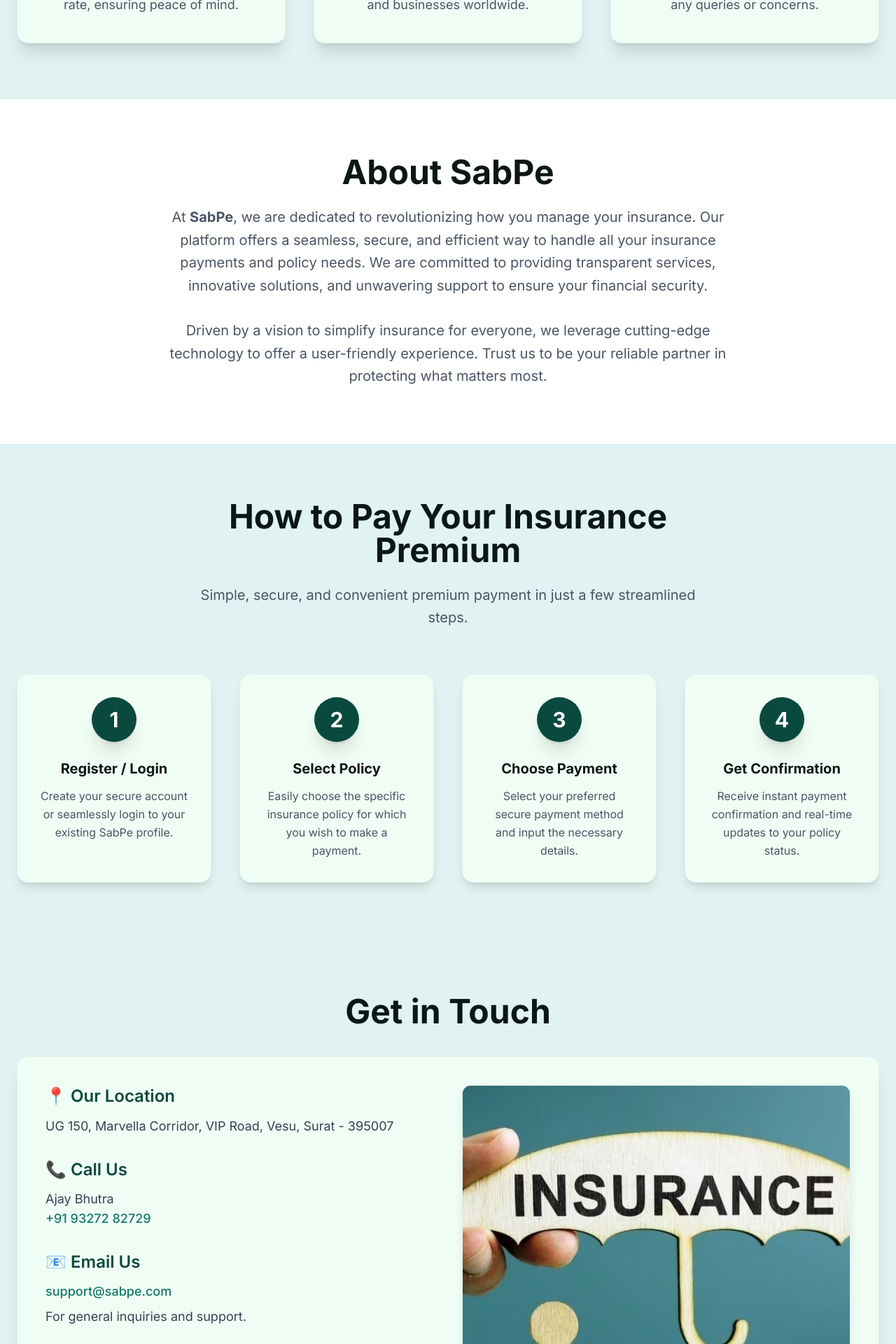
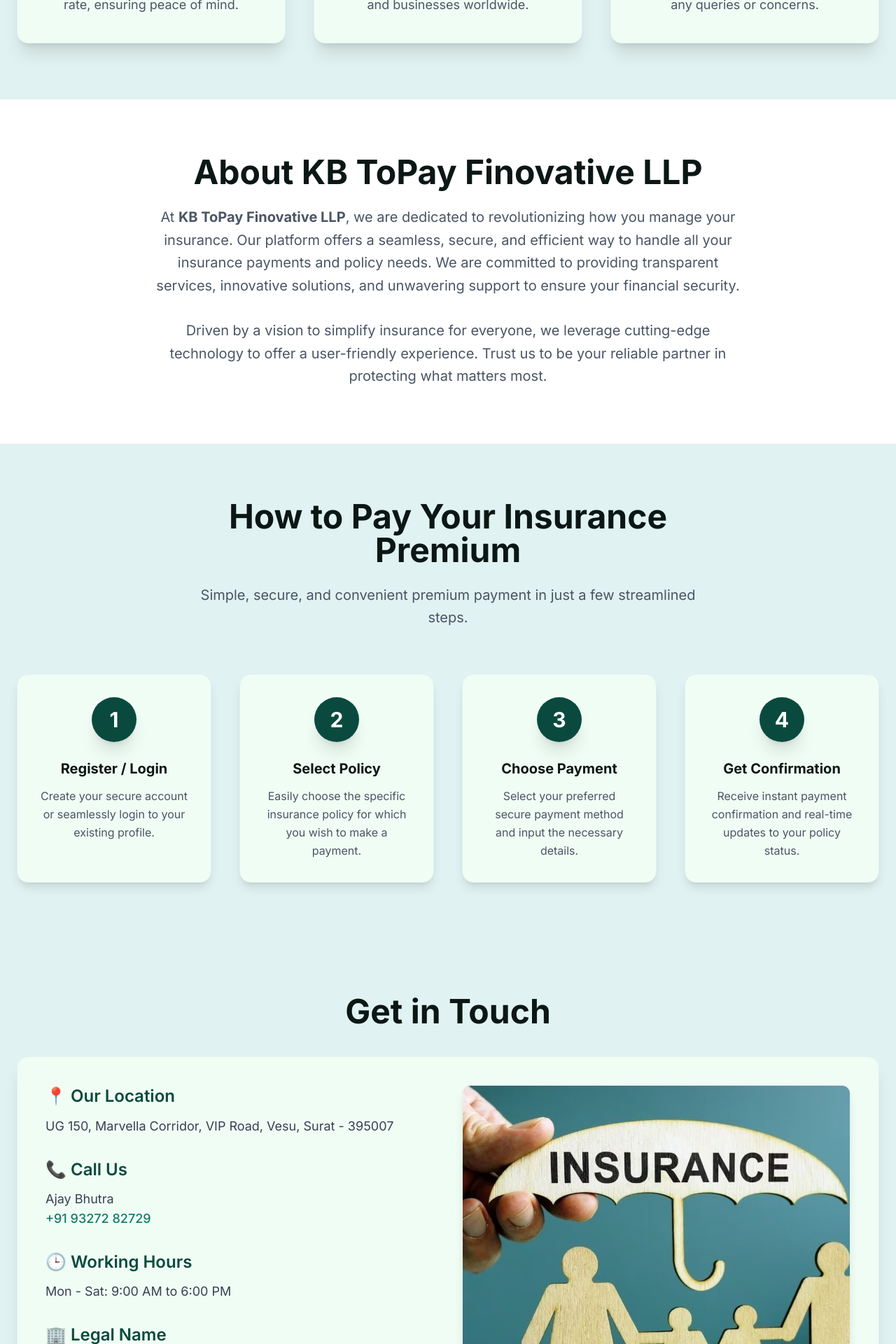
Before and after one commit to ParasUpadhayay-Clickpe/insurance-sabpe, a Next.js app: page / in a window 1280 px wide. Shown: the part 880-2800 px from the top of the page at 70% size. Built offline with nearby package versions, Linux system fonts and the light colour scheme.

Commit message:
replace company name with parent company name

```diff
--- a/src/app/layout.tsx
+++ b/src/app/layout.tsx
@@ -18,8 +18,8 @@
 });
 
 export const metadata: Metadata = {
-  title: "SabPe - Secure Insurance Payments",
-  description: "Pay insurance premiums securely and instantly with SabPe.",
+  title: "Secure Insurance Payments",
+  description: "Pay insurance premiums securely and instantly.",
 };
 
 export default function RootLayout({
@@ -39,7 +39,7 @@
               <div className="bg-primary p-3 rounded-lg mr-3 shadow-md">
                 <i className="fas fa-shield-alt text-white text-xl" />
               </div>
-              <span className="text-2xl font-bold text-primary">SabPe</span>
+              <span className="text-2xl font-bold text-primary">KB ToPay Finovative LLP</span>
             </Link>
             <nav className="hidden md:flex items-center space-x-8">
               <Link href="/#hero" className="font-medium text-gray-700 hover:text-primary transition duration-300">Home</Link>
@@ -63,7 +63,7 @@
                   <div className="bg-primary p-3 rounded-lg mr-3 shadow-md">
                     <i className="fas fa-shield-alt text-white text-xl" />
                   </div>
-                  <h3 className="text-2xl font-bold">SabPe</h3>
+                  <h3 className="text-2xl font-bold">KB ToPay Finovative LLP</h3>
                 </div>
                 <p className="text-gray-400 mb-6 leading-relaxed">Secure and convenient insurance payment solutions for individuals and businesses, simplifying your financial protection.</p>
                 <div className="flex space-x-5 mt-6">
@@ -86,14 +86,13 @@
                 <ul className="space-y-4 text-gray-400">
                   <li className="flex items-start"><i className="fas fa-map-marker-alt mt-1 mr-3 text-secondary" /><span>UG 150, Marvella Corridor, VIP Road, Vesu, Surat -  395007</span></li>
                   <li className="flex items-center"><i className="fas fa-phone-alt mr-3 text-secondary" /><span>+91 93272 82729</span></li>
-                  <li className="flex items-center"><i className="fas fa-envelope mr-3 text-secondary" /><span>support@sabpe.com</span></li>
                   <li className="flex items-center"><i className="fas fa-clock mr-3 text-secondary" /><span>Mon-Sat: 9:00 AM - 6:00 PM</span></li>
                 </ul>
               </div>
             </div>
             <div className="pt-8 border-t border-gray-800">
               <div className="flex flex-col md:flex-row justify-between items-center">
-                <p className="text-gray-500 text-sm">© 2025 SabPe. All rights reserved.</p>
+                <p className="text-gray-500 text-sm">© 2025 KB ToPay Finovative LLP. All rights reserved.</p>
                 <div className="flex space-x-8 mt-4 md:mt-0">
                   <Link href="/privacy-policy" className="text-gray-500 hover:text-white transition duration-300">Privacy Policy</Link>
                   <Link href="/terms-and-conditions" className="text-gray-500 hover:text-white transition duration-300">Terms of Service</Link>
--- a/src/app/page.tsx
+++ b/src/app/page.tsx
@@ -39,9 +39,9 @@
 
       <section id="about-us" className="py-20 bg-white">
         <div className="container mx-auto px-6 text-center max-w-4xl">
-          <h2 className="text-4xl md:text-5xl font-bold text-dark mb-6">About SabPe</h2>
+          <h2 className="text-4xl md:text-5xl font-bold text-dark mb-6">About KB ToPay Finovative LLP</h2>
           <p className="text-gray-600 text-xl leading-relaxed mb-8">
-            At <b>SabPe</b>, we are dedicated to revolutionizing how you manage your insurance. Our platform offers a seamless, secure, and efficient way to handle all your insurance payments and policy needs. We are committed to providing transparent services, innovative solutions, and unwavering support to ensure your financial security.
+            At <b>KB ToPay Finovative LLP</b>, we are dedicated to revolutionizing how you manage your insurance. Our platform offers a seamless, secure, and efficient way to handle all your insurance payments and policy needs. We are committed to providing transparent services, innovative solutions, and unwavering support to ensure your financial security.
           </p>
           <p className="text-gray-600 text-xl leading-relaxed">
             Driven by a vision to simplify insurance for everyone, we leverage cutting-edge technology to offer a user-friendly experience. Trust us to be your reliable partner in protecting what matters most.
@@ -63,7 +63,7 @@
                 </div>
                 <h4 className="font-bold text-xl mb-3 text-dark">{title}</h4>
                 <p className="text-gray-600 leading-relaxed">
-                  {idx === 0 && "Create your secure account or seamlessly login to your existing SabPe profile."}
+                  {idx === 0 && "Create your secure account or seamlessly login to your existing profile."}
                   {idx === 1 && "Easily choose the specific insurance policy for which you wish to make a payment."}
                   {idx === 2 && "Select your preferred secure payment method and input the necessary details."}
                   {idx === 3 && "Receive instant payment confirmation and real-time updates to your policy status."}
@@ -89,11 +89,6 @@
                 <p className="text-secondary text-lg font-medium"><a href="tel:+919327282729" className="hover:underline">+91 93272 82729</a></p>
               </div>
               <div>
-                <h3 className="text-2xl font-semibold text-primary mb-3">📧 Email Us</h3>
-                <p className="text-secondary text-lg font-medium"><a href="mailto:support@sabpe.com" className="hover:underline">support@sabpe.com</a></p>
-                <p className="text-gray-700 text-lg mt-2">For general inquiries and support.</p>
-              </div>
-              <div>
                 <h3 className="text-2xl font-semibold text-primary mb-3">🕒 Working Hours</h3>
                 <p className="text-gray-700 text-lg">Mon - Sat: 9:00 AM to 6:00 PM</p>
               </div>
--- a/src/app/privacy-policy/page.tsx
+++ b/src/app/privacy-policy/page.tsx
@@ -51,7 +51,7 @@
                 <h2 className="text-2xl font-semibold text-gray-900 mt-8 mb-4">9. Information Security</h2>
                 <p className="mb-6">"KB Topay Finnovative LLP" employs stringent security measures. Sensitive information is encrypted.</p>
                 <h2 className="text-2xl font-semibold text-gray-900 mt-8 mb-4">10. Contact Us</h2>
-                <p className="mb-6">For queries regarding this Privacy Policy, contact support@sabpe.com.</p>
+                <p className="mb-6">For queries regarding this Privacy Policy, contact +91 93272 82729.</p>
             </div>
         </main>
     );
--- a/src/app/terms-and-conditions/page.tsx
+++ b/src/app/terms-and-conditions/page.tsx
@@ -28,7 +28,7 @@
                 <h2 className="text-2xl font-semibold text-gray-900 mt-8 mb-4">Limitation of Liability</h2>
                 <p className="mb-6">To the maximum extent permitted by law, "KB Topay Finnovative LLP" is not liable for indirect or consequential damages.</p>
                 <h2 className="text-2xl font-semibold text-gray-900 mt-8 mb-4">Contact Information</h2>
-                <p className="mb-6">For queries, contact support@sabpe.com.</p>
+                <p className="mb-6">For queries, contact +91 93272 82729.</p>
             </div>
         </main>
     );
```
